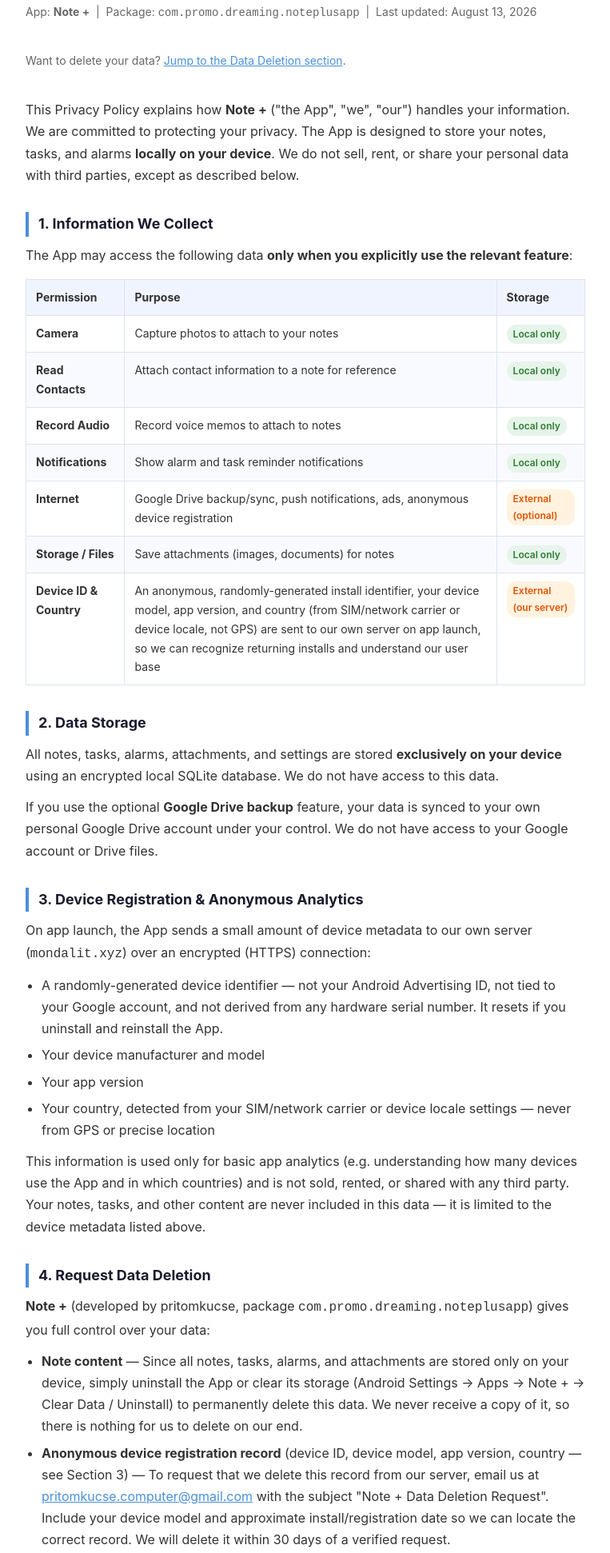
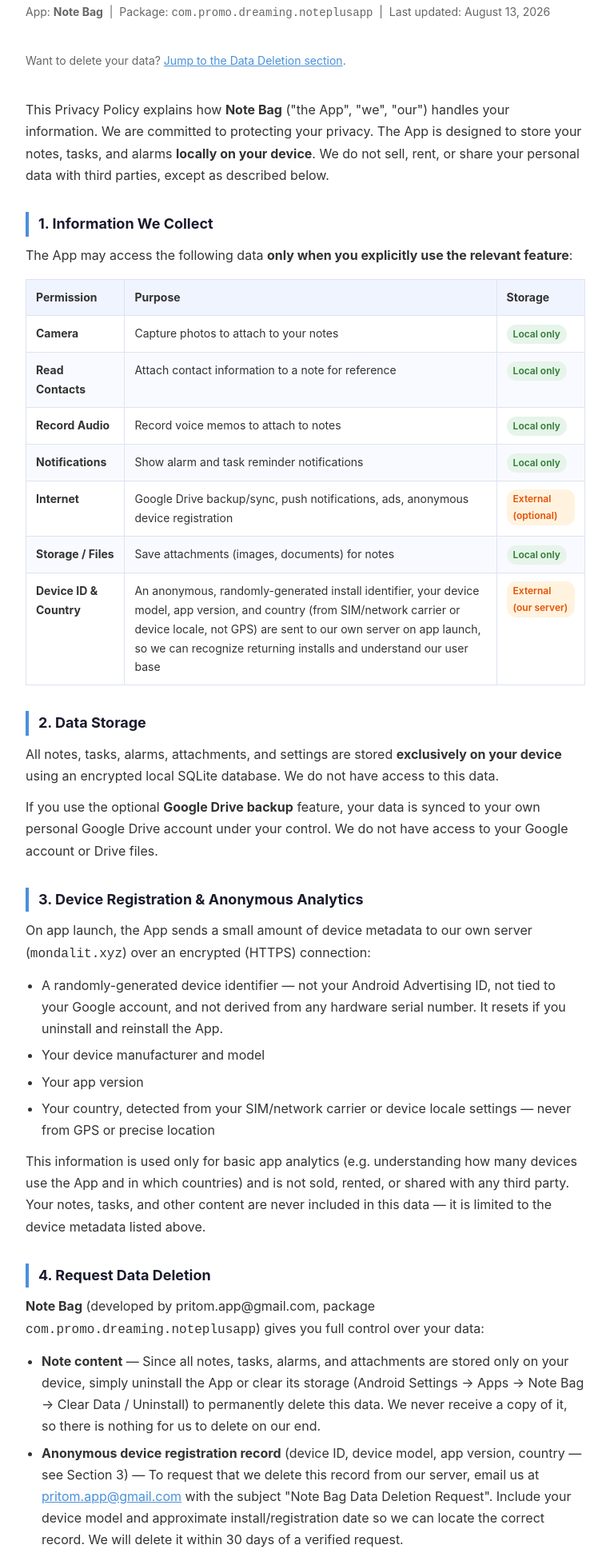
Before and after one commit to pritomkucse/note-plus, a plain HTML site: page index.html in a window 1280 px wide. Shown: the part 139-2081 px from the top of the page at 80% size, without its empty margins (258-1021 px from the left). Drawn offline with Linux system fonts and the light colour scheme.

Commit message:
Update app name from 'Note +' to 'Note Bag'

```diff
--- a/index.html
+++ b/index.html
@@ -48,11 +48,11 @@
 <div class="container">
 
   <h1>Privacy Policy</h1>
-  <p class="subtitle">App: <strong>Note +</strong> &nbsp;|&nbsp; Package: <code>com.promo.dreaming.noteplusapp</code> &nbsp;|&nbsp; Last updated: August 13, 2026</p>
+  <p class="subtitle">App: <strong>Note Bag</strong> &nbsp;|&nbsp; Package: <code>com.promo.dreaming.noteplusapp</code> &nbsp;|&nbsp; Last updated: August 13, 2026</p>
   <p class="subtitle">Want to delete your data? <a href="#delete-data">Jump to the Data Deletion section</a>.</p>
 
   <p>
-    This Privacy Policy explains how <strong>Note +</strong> ("the App", "we", "our") handles your information.
+    This Privacy Policy explains how <strong>Note Bag</strong> ("the App", "we", "our") handles your information.
     We are committed to protecting your privacy. The App is designed to store your notes, tasks, and alarms
     <strong>locally on your device</strong>. We do not sell, rent, or share your personal data with third parties,
     except as described below.
@@ -141,21 +141,21 @@
 
   <h2 id="delete-data">4. Request Data Deletion</h2>
   <p>
-    <strong>Note +</strong> (developed by pritomkucse, package <code>com.promo.dreaming.noteplusapp</code>) gives
+    <strong>Note Bag</strong> (developed by pritom.app@gmail.com, package <code>com.promo.dreaming.noteplusapp</code>) gives
     you full control over your data:
   </p>
   <ul>
     <li>
       <strong>Note content</strong> — Since all notes, tasks, alarms, and attachments are stored only on your
-      device, simply uninstall the App or clear its storage (Android Settings → Apps → Note + → Clear Data /
+      device, simply uninstall the App or clear its storage (Android Settings → Apps → Note Bag → Clear Data /
       Uninstall) to permanently delete this data. We never receive a copy of it, so there is nothing for us to
       delete on our end.
     </li>
     <li>
       <strong>Anonymous device registration record</strong> (device ID, device model, app version, country —
       see Section 3) — To request that we delete this record from our server, email us at
-      <a href="mailto:pritomkucse.computer@gmail.com?subject=Note%2B%20Data%20Deletion%20Request">pritomkucse.computer@gmail.com</a>
-      with the subject "Note + Data Deletion Request". Include your device model and approximate
+      <a href="mailto:pritom.app@gmail.com?subject=Note%2B%20Data%20Deletion%20Request">pritom.app@gmail.com</a>
+      with the subject "Note Bag Data Deletion Request". Include your device model and approximate
       install/registration date so we can locate the correct record. We will delete it within 30 days of a
       verified request.
     </li>
@@ -201,8 +201,8 @@
   <h2>9. Your Rights</h2>
   <p>Since all note content is stored locally on your device, you have full control:</p>
   <ul>
-    <li><strong>Delete data</strong> — Clear app data via Android Settings → Apps → Note + → Clear Data</li>
-    <li><strong>Revoke permissions</strong> — Via Android Settings → Apps → Note + → Permissions</li>
+    <li><strong>Delete data</strong> — Clear app data via Android Settings → Apps → Note Bag → Clear Data</li>
+    <li><strong>Revoke permissions</strong> — Via Android Settings → Apps → Note Bag → Permissions</li>
     <li><strong>Delete the app</strong> — Uninstalling removes all locally stored data</li>
     <li><strong>Delete your device registration record</strong> — See Section 4 above for how to request this.</li>
   </ul>
@@ -220,7 +220,7 @@
   </p>
 
   <footer>
-    &copy; 2026 Note + App. All rights reserved. &nbsp;|&nbsp;
+    &copy; 2026 Note Bag App. All rights reserved. &nbsp;|&nbsp;
     Package: com.promo.dreaming.noteplusapp
   </footer>
 
```
